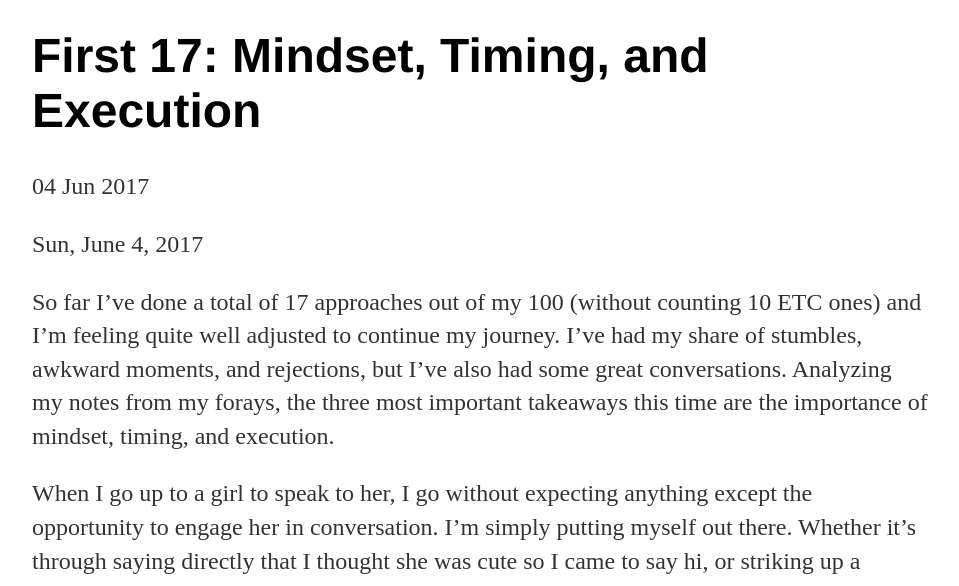
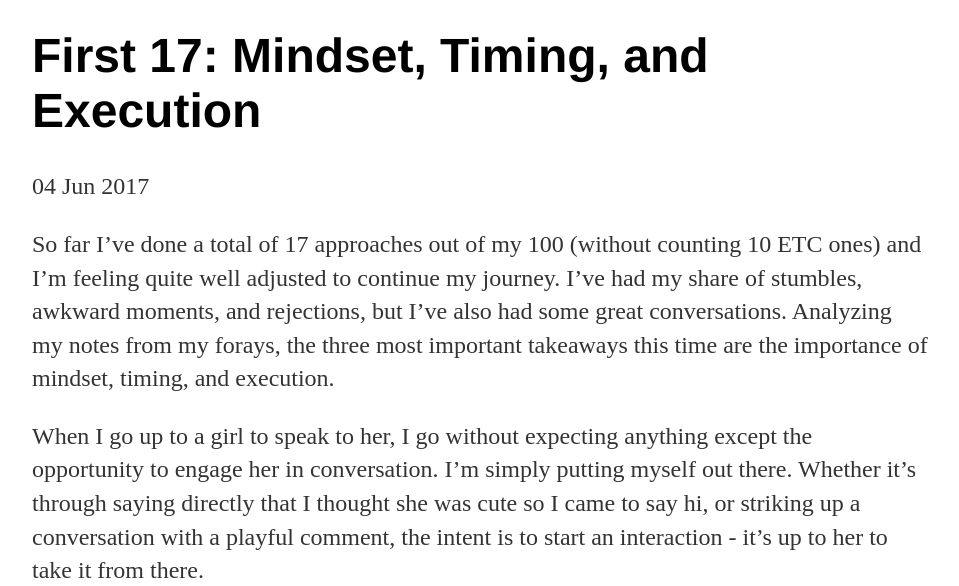
Before and after one commit to ahundredhellos/ahundredhellos.github.io, a Jekyll site: the page built from _posts/2017-06-04-mindset-timing-and-execution.md, in a window 1280 px wide and 900 px high, cut to the strip 314-900 px from the top of the window. Shown: the whole strip, without its empty margins (160-1119 px from the left). Built offline with Jekyll 4.4.1, drawn with Linux system fonts in a browser that asks for light colours.

Commit message:
Update 2017-06-04-mindset-timing-and-execution.md

```diff
--- a/_posts/2017-06-04-mindset-timing-and-execution.md
+++ b/_posts/2017-06-04-mindset-timing-and-execution.md
@@ -4,8 +4,6 @@ title: "First 17: Mindset, Timing, and Execution"
 date: 2017-06-04
 description: learnings from talking to women on the street, combating approach anxiety, developing confidence
 ---
-
-Sun, June 4, 2017
 
 So far I’ve done a total of 17 approaches out of my 100 (without counting 10 ETC ones) and I’m feeling quite well adjusted to continue my journey. I’ve had my share of stumbles, awkward moments, and rejections, but I’ve also had some great conversations. Analyzing my notes from my forays, the three most important takeaways this time are the importance of mindset, timing, and execution.
 
```
